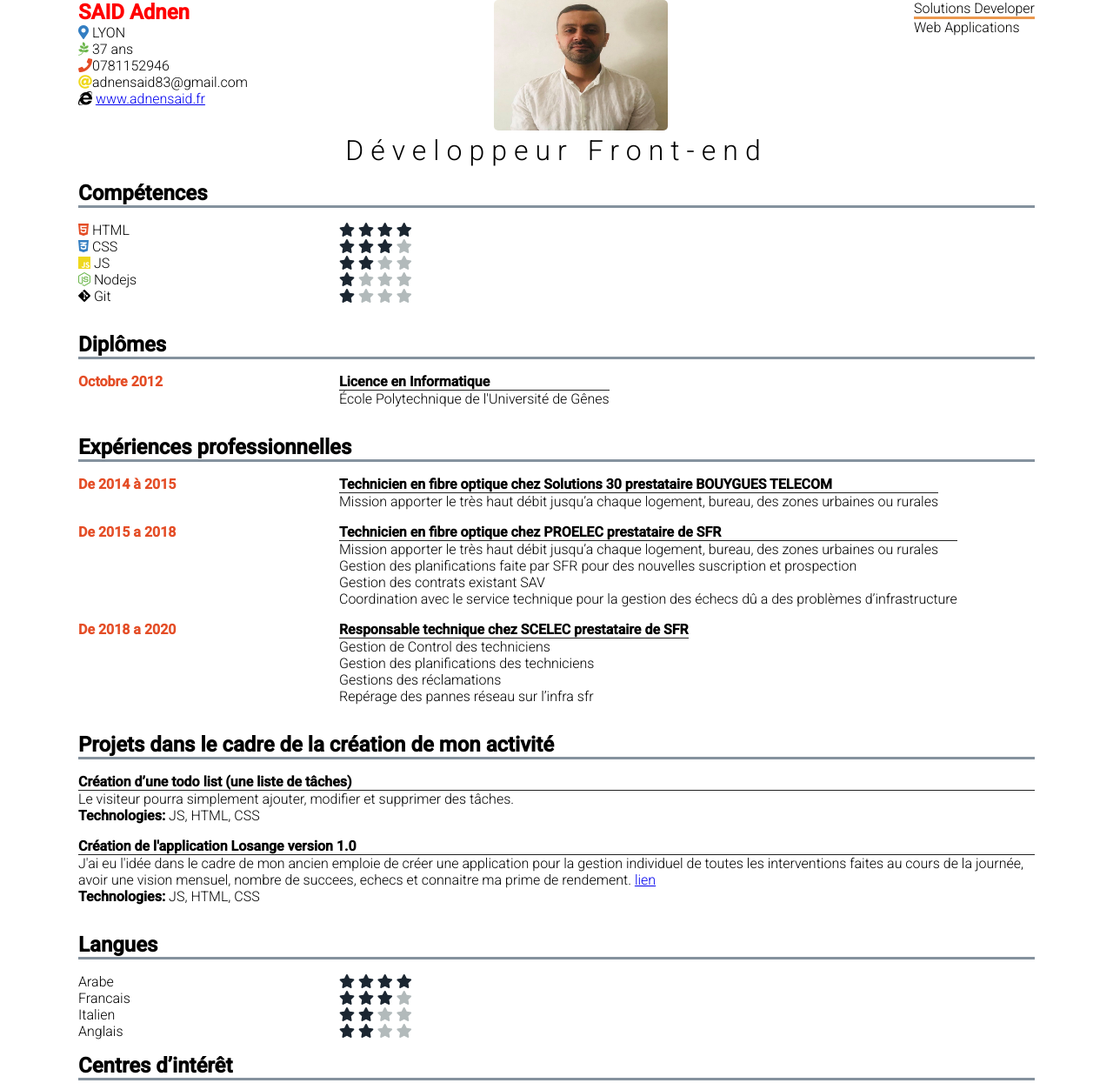
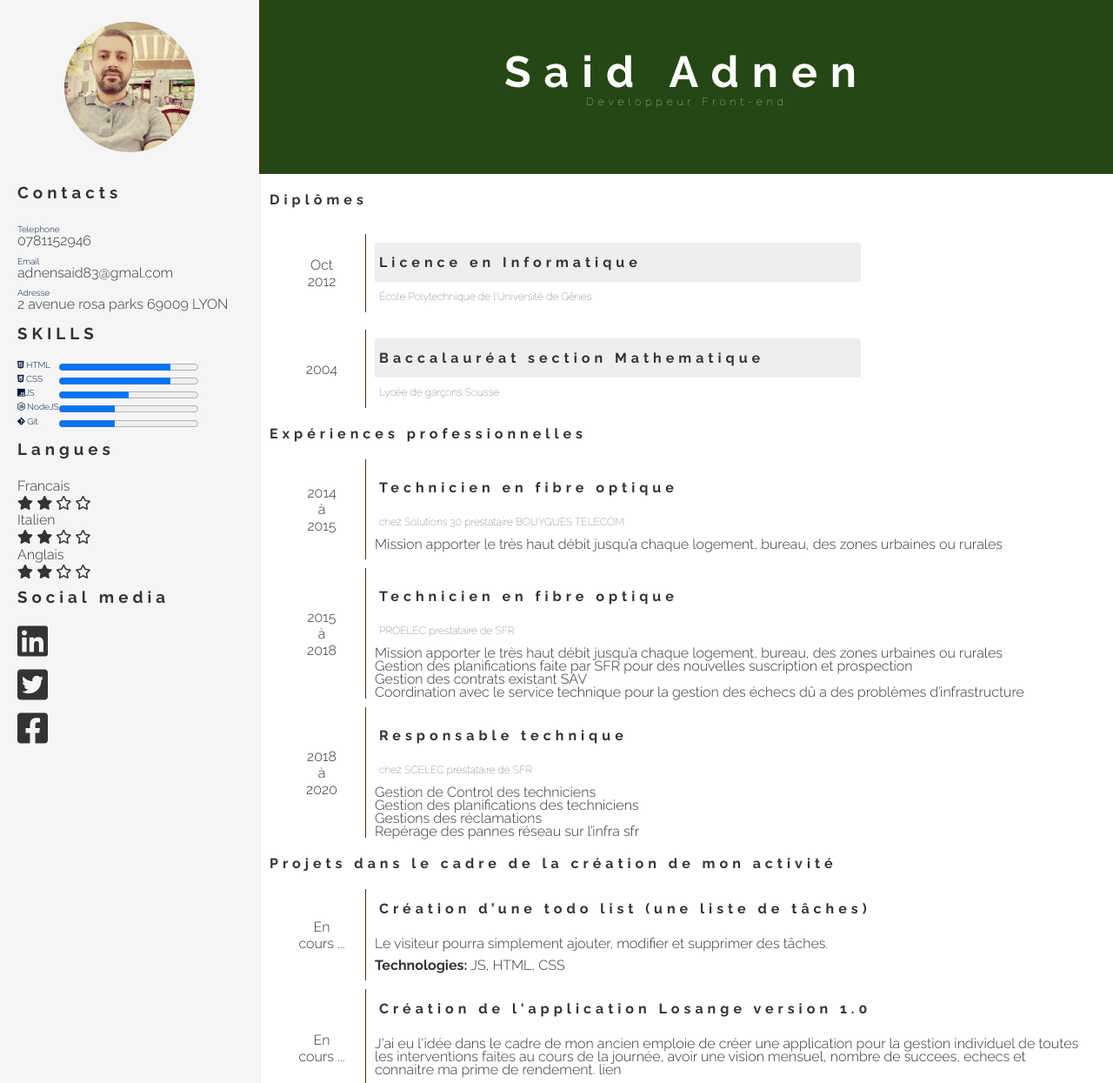
Before and after one commit to adnensaid/cv-adnen, a website: page index.html in a window 1280 px wide. Shown: the top 1245 px of the page at 87% size. Drawn offline with Linux system fonts and the light colour scheme.

Commit message:
version 1.1

```diff
--- a/index.html
+++ b/index.html
@@ -4,128 +4,163 @@
   <meta charset="UTF-8">
   <meta name="viewport" content="width=device-width, initial-scale=1.0">
   <link rel="stylesheet" href="https://pro.fontawesome.com/releases/v5.10.0/css/all.css" integrity="sha384-AYmEC3Yw5cVb3ZcuHtOA93w35dYTsvhLPVnYs9eStHfGJvOvKxVfELGroGkvsg+p" crossorigin="anonymous"/>
-  <link href="https://fonts.googleapis.com/css2?family=Roboto:ital,wght@0,100;0,300;0,400;0,500;1,100&display=swap" rel="stylesheet">
-
+  <link href="https://fonts.googleapis.com/css2?family=Raleway:wght@100;300;700&display=swap" rel="stylesheet">
+  <link rel="stylesheet" href="./css/varaibles.css">
   <link rel="stylesheet" href="./css/style.css">
   <title>CV - Adnen</title>
 </head>
 <body>
-  <header>
-    <div class="Info">
-      <h2 class="nom">SAID Adnen</h2>
-      <p class="ville"> <i class="fas fa-map-marker-alt"></i> LYON</p>
-      <p class="age"><i class="fab fa-pagelines"></i> 37 ans</p>
-      <p class="tel"><i class="fas fa-phone"></i>0781152946</p>
-      <p class="email"><i class="fas fa-at"></i>adnensaid83@gmail.com</p>
-      <p class="site"><i class="fab fa-internet-explorer"></i> <a href="http://www.adnensaid.fr">www.adnensaid.fr</a></p>
-    </div>
-    <div class="photo">
-      <img src="./img/adnen.jpg" alt="">
-    </div>
-    <div class="certif">
-      <p class="underlinex2">Solutions Developer</p>
-      <p>Web Applications</p>
+  <div class="container">
+    <header class="header">
+      <section class="photo">
+        <img src="./img/adnensaid.jpg" alt="">
+      </section>
+      <div class="job">
+        <h1>Said Adnen</h1>
+        <p>Developpeur Front-end</p>
       </div>
     </header>
-  <div class="content">
-    <div class="titre">
-      <h1>Développeur Front-end</h1>
+    <div class="body">
+      <aside>
+        <section class="contacts">
+          <h1 class="section-titre">Contacts</h1>
+          <div class="section-content">
+            <div>
+              <p class="label">Telephone</p>
+              <p>0781152946</p>
             </div>
-    <div class="competences">
-      <h2 class="underlinex2">Compétences</h2>
-      <div class="contentComp">
-        <div class="lang">
-          <p><i class="fab fa-html5"></i>   HTML</p>
+            <div>
+              <p class="label">Email</p>
+              <p>adnensaid83@gmal.com</p>
+            </div>
+            <div>
+              <p class="label">Adresse</p>
+              <p>2 avenue rosa parks 69009 LYON</p>
+            </div>
+          </div>
+        </section>
+        <section class="skills">
+          <h1 class="section-titre">SKILLS</h1>
+          <div class="section-content">
+            <div class="skill-value">
+              <label for="HTML" class="label"><i class="fab fa-html5"></i> HTML</label>
+              <progress max="100" value="80">80</progress>
+            </div>
+            <div class="skill-value">
+              <label for="CSS" class="label"><i class="fab fa-css3-alt"></i> CSS</label>
+              <progress max="100" value="80">80</progress>
+            </div>
+            <div class="skill-value">
+              <label for="JS" class="label"><i class="fab fa-js"></i>JS</label>
+              <progress max="100" value="50">50</progress>
+            </div>
+            <div class="skill-value">
+              <label for="Nodejs" class="label"><i class="fab fa-node-js"></i> NodeJS</label>
+              <progress max="100" value="40">40</progress>
+            </div>
+            <div class="skill-value">
+              <label for="git" class="label"><i class="fab fa-git-alt"></i> Git</label>
+              <progress max="100" value="40">20</progress>
+            </div>
+          </div>
+        </section>
+        <section class="langues">
+          <h1 class="section-titre">Langues</h1>
+          <div class="section-content">
             <div class="star">
+              <p>Francais</p>
               <i class="fas fa-star dark"></i>
               <i class="fas fa-star dark"></i>
+              <i class="far fa-star"></i>
+              <i class="far fa-star"></i>
+            </div>
+          </div>
+          <div class="section-content">
+            <div class="star">
+              <p>Italien</p>
               <i class="fas fa-star dark"></i>
               <i class="fas fa-star dark"></i>
+              <i class="far fa-star"></i>
+              <i class="far fa-star"></i>
             </div>
           </div>
-          <div class="lang">
-          <p><i class="fab fa-css3-alt"></i> CSS</p>
+          <div class="section-content">
             <div class="star">
+              <p>Anglais</p>
               <i class="fas fa-star dark"></i>
               <i class="fas fa-star dark"></i>
-            <i class="fas fa-star dark"></i>
-            <i class="fas fa-star"></i>
+              <i class="far fa-star"></i>
+              <i class="far fa-star"></i>
             </div>
           </div>
-          <div class="lang">
-          <p><i class="fab fa-js"></i> JS</p>
-          <div class="star">
-            <i class="fas fa-star dark"></i>
-            <i class="fas fa-star dark"></i>
-            <i class="fas fa-star"></i>
-            <i class="fas fa-star"></i>
+        </section>
+        <section class="social-media">
+          <h1 class="section-titre">Social media</h1>
+          <div class="section-content">
+          <div><a href="#"><i class="fab fa-linkedin"></i></a></div>
+          <div><i class="fab fa-twitter-square"></i></div>
+          <div><i class="fab fa-facebook-square"></i></div>
           </div>
-
-          </div>
-          <div class="lang">
-            <p><i class="fab fa-node-js"></i> Nodejs</p>
-            <div class="star">
-              <i class="fas fa-star dark"></i>
-              <i class="fas fa-star"></i>
-              <i class="fas fa-star"></i>
-              <i class="fas fa-star"></i>
+        </section>
+      </aside>
+      <div class="main">
+        <div class="diplome">
+          <h1 class="diplome-titre">Diplômes</h1>
+          <div class="content-diplome">
+            <div class="date">Oct <br>  2012</div>
+            <div class="licence underline-left">
+              <p class="titre box-backgroud">Licence en Informatique</p>
+              <p class="adresse">École Polytechnique de l'Université de Gênes</p>
             </div>
           </div>
-         <div class="lang">
-          <p><i class="fab fa-git-alt"></i> Git</p>
-          <div class="star">
-            <i class="fas fa-star dark"></i>
-            <i class="fas fa-star"></i>
-            <i class="fas fa-star"></i>
-            <i class="fas fa-star"></i>
-          </div>
-       </div>
-      </div>
-    </div>
-    <div class="diplome">
-      <h2 class="underlinex2">Diplômes</h2>
-      <div class="contentDiplome">
-        <p class="date">Octobre 2012</p>
-        <div class="licence">
-          <h4 class="underline">Licence en Informatique</h4>
-          <p>École Polytechnique de l'Université de Gênes</p>
+          <div class="content-diplome">
+            <div class="date">2004</div>
+            <div class="licence underline-left">
+              <p class="titre box-backgroud">Baccalauréat section Mathematique</p>
+              <p class="adresse">Lycée de garçons Sousse</p>
             </div>
           </div>
         </div>
         <div class="experiences">
-      <h2 class="underlinex2">Expériences professionnelles</h2>
-      <div class="contentExperience">
-        <p class="date">De 2014 à 2015</p>
-        <div>
-          <h4 class="underline">Technicien en fibre optique chez Solutions 30 prestataire BOUYGUES TELECOM</h4>
+          <h1 class="titre">Expériences professionnelles</h2>
+          <div class="content-diplome">
+            <div class="date">2014 <br>à<br>2015</div>
+            <div class="licence underline-left">
+              <p class="titre">Technicien en fibre optique </p>
+              <p class="adresse">chez Solutions 30 prestataire BOUYGUES TELECOM</p>
               <p>Mission apporter le très haut débit jusqu’a chaque logement, bureau, des zones urbaines ou rurales</p>
             </div>
           </div>
-      <div class="contentExperience">
-        <p class="date">De 2015 a 2018</p>
+          <div class="content-diplome">
+            <div class="date">2015 <br> à <br> 2018</div>
+            <div class="licence underline-left">
+              <p class="titre">Technicien en fibre optique </p>
+              <p class="adresse">PROELEC prestataire de SFR</p>
               <div>
-          <h4 class="underline">Technicien en fibre optique chez PROELEC prestataire de SFR</h4>
-          <p>
                 <ul>
-              <li>Mission apporter le très haut débit jusqu’a chaque logement, bureau, des zones urbaines ou rurales</li>
+                  <li>Mission apporter le très haut débit jusqu’a chaque logement, bureau, des zones urbaines
+                    ou rurales</li>
                   <li>
                 Gestion des planifications faite par SFR pour des nouvelles suscription et prospection
                   </li>
                   <li>
                     Gestion des contrats existant SAV
+
                   </li>
                   <li>
-                Coordination avec le service technique pour la gestion des échecs dû a des problèmes d’infrastructure
+                    Coordination avec le service technique
+                    pour la gestion des échecs dû a des problèmes d’infrastructure
                   </li>
                 </ul>
-          </p>
               </div>
             </div>
-
-      <div class="contentExperience">
-        <p class="date">De 2018 a 2020</p>
+          </div>
+          <div class="content-diplome">
+            <div class="date">2018 <br> à <br> 2020</div>
+            <div class="licence underline-left">
+              <p class="titre" class="underline">Responsable technique </p>
+              <p class="adresse">chez SCELEC prestataire de SFR</p>
               <div>
-          <h4 class="underline">Responsable technique chez SCELEC prestataire de SFR</h4>
                 <ul>
                 <li>
                   Gestion de Control des techniciens
@@ -143,15 +178,22 @@
             </div>
             </div>
           </div>
-    <div class="projetPerso">
-      <h2 class="underlinex2">Projets dans le cadre de la création de mon activité</h2>
-      <div class="contentProjet">
-        <h4 class="underline">Création d’une todo list (une liste de tâches)</h4>
+        </div>
+
+        <div class="projet-perso">
+          <h1 class="titre">Projets dans le cadre de la création de mon activité</h1>
+          <div class="content-diplome">
+            <div class="date">En <br> cours ...</div>
+            <div class="licence underline-left">
+              <div class="titre">Création d’une todo list (une liste de tâches)</div>
                 <p>Le visiteur pourra simplement ajouter, modifier et supprimer des tâches.</p>
                 <p><strong>Technologies: </strong>JS, HTML, CSS</p>
               </div>
-      <div class="contentProjet">
-        <h4 class="underline">Création de l'application Losange version 1.0</h4>
+            </div>
+            <div class="content-diplome">
+              <div class="date">En <br> cours ... </div>
+              <div class="licence underline-left">
+                <div class="titre">Création de l'application Losange version 1.0</div>
                 <p>J'ai eu l'idée dans le cadre de mon ancien emploie de créer une application pour la gestion individuel
                   de toutes les interventions faites au cours de la journée, avoir une vision mensuel, nombre de succees, echecs et
                   connaitre ma prime de rendement.
@@ -160,59 +202,12 @@
                 <p><strong>Technologies: </strong>JS, HTML, CSS</p>
               </div>
             </div>
-    <div class="langues">
-      <h2 class="underlinex2">Langues</h2>
-      <div class="contentLangues">
-        <div class="lang">
-          <p>Arabe</p>
-          <div class="star">
-            <i class="fas fa-star dark"></i>
-            <i class="fas fa-star dark"></i>
-            <i class="fas fa-star dark"></i>
-            <i class="fas fa-star dark"></i>
+        </div>
+
+
       </div>
     </div>
-        <div class="lang">
-          <p>Francais</p>
-          <div class="star">
-            <i class="fas fa-star dark"></i>
-            <i class="fas fa-star dark"></i>
-            <i class="fas fa-star dark"></i>
-            <i class="fas fa-star"></i>
   </div>
-        </div>
-        <div class="lang">
-          <p>Italien</p>
-          <div class="star">
-            <i class="fas fa-star dark"></i>
-            <i class="fas fa-star dark"></i>
-            <i class="fas fa-star"></i>
-            <i class="fas fa-star"></i>
-          </div>
-        </div>
-        <div class="lang">
-          <p>Anglais</p>
-          <div class="star">
-            <i class="fas fa-star dark"></i>
-            <i class="fas fa-star dark"></i>
-            <i class="fas fa-star"></i>
-            <i class="fas fa-star"></i>
-          </div>
-        </div>
-      </ul>
-    </div>
-    <div class="interet">
-      <h2 class="underlinex2">
-        Centres d’intérêt
-      </h2>
-      <ul class="contentInteret">
-        <li>Foot</li>
-        <li>musique</li>
-        <li>jeux video</li>
-        <li>Inventions et technologies</li>
-        <li>Cinéma</li>
-      </ul>
-    </div>
-  </div>
+
 </body>
 </html>
--- /dev/null
+++ b/scss/_base.scss
@@ -0,0 +1,33 @@
+html{
+  font-size: 62.5%;
+}
+body{
+  font-family: var(--font-family);
+  color: var(--text);
+  font-size: 1.6rem;
+}
+
+p{
+  margin: 1rem 0;
+}
+h1,
+h2,
+h3,
+h4,
+h5,
+h6{
+  margin: 1rem 0 2rem 0;
+}
+ul{
+  list-style: none;
+}
+a{
+  text-decoration: none;
+  color: var(--text);
+}
+img{
+  max-width: 100%;
+}
+.underline-left{
+  border-left: 1px solid var(--light);
+}
--- /dev/null
+++ b/scss/_reset.scss
@@ -0,0 +1,5 @@
+*{
+  margin: 0;
+  padding: 0;
+  box-sizing: border-box;
+}
--- a/scss/style.scss
+++ b/scss/style.scss
@@ -1,128 +1,147 @@
-*{
-  box-sizing: border-box;
-  margin: 0;
-  padding: 0;
+@import "reset";
+@import "base";
+
+.box-backgroud{
+  background: #eee;
 }
-html, body{
-  display: block;
-  margin: auto;
-  width: 1100px;
+.container{
   height: 100vh;
-  font-family: 'Roboto', sans-serif;
-  font-weight: 300;
+  display: flex;
+  flex-direction: column;
 }
 /*
-generique
+***** **** HEADER ****  ******
 */
-ul{
-  list-style: none;
+.header{
+  background: var(--sidebar);
+  display: flex;
+  flex-flow: row nowrap;
+
 }
-.nom{
-  font-weight: 700;
-  color: red;
+.photo{
+  flex: 0 0 300px;
+  border-right:2px solid var(--border);
+  min-height: 200px;
+  display: flex;
+  flex-direction: column;
+  align-items: center;
+  justify-content: center;
+
+  img{
+    width: 150px;
+    height: 150px;
+    border-radius: 50%;
+    border: 0px solid var(--border);
   }
-.underline{
-  border-bottom: 1px solid #222;
 }
-.underlinex2{
-  border-bottom: 3px solid #85929E;
+.job{
+  background: var(--primary);
+  flex: auto;
+  color: white;
+  display: flex;
+  flex-direction: column;
+  justify-content: center;
+  align-items: center;
+  line-height: 0.5rem;
+  h1{
+    letter-spacing: 1.5rem;
+    font-size: 5rem;
   }
-.certif .underlinex2{
-  border-bottom: 3px solid #EB984E  ;
+  p{
+    font-weight: 100;
+    font-size: 1.2rem;
+    letter-spacing: 0.5rem;
+  }
 }
 /*
-icone
+BODY
 */
-.fa-html5, .fa-phone{
-  color: #e44d26;
+.fa-linkedin, .fa-twitter-square, .fa-facebook-square{
+  font-size: 4rem;
 }
-.fa-css3-alt, .fa-map-marker-alt{
-  color: #337ec2;
+.body{
+  display: flex;
+  flex-flow: row nowrap;
+  aside{
+    padding: 0 2rem;
+    background: var(--sidebar);
+    border-right: 0.5px solid #eee;
+    flex: 0 0 300px;
+    display: flex;
+    flex-direction: column;
+    align-items: flex-start;
+    justify-content: stretch;
+    .social-media .section-content div{
+      margin: 1rem 0;
     }
-.fa-js, .fa-at{
-  color: #efd81d;
+    .social-media .section-content div:hover{
+      background: #eee;
+      cursor: pointer;
     }
-.fa-node-js, .fa-pagelines{
-  color: #6cb64c;
-}
-.date{
-  font-weight: bold;
-  color:#e44d26;
-}
-h1,
-h2,
-h3,
-h4,
-h5{
-  margin: 0;
-  padding: 0;
-}
-/*
-header
-*/
-img{
-  width: 200px;
-  height: 150px;
-  border-radius: 5px;
-}
-header{
-  padding-top: 0rem;
+    .skill-value{
       display: flex;
       flex-flow: row nowrap;
       justify-content: space-between;
     }
-.titre{
-  text-align: center;
+    .section-titre{
+      font-weight: 700;
       letter-spacing: 0.5rem;
     }
-.titre h1{
-  font-weight: 300;
+    .section-content{
+      div{
+        line-height: 0.2em;
+        padding: 0.01rem 0;
       }
-/*
-content
-*/
-.content{
-  display: flex;
-  flex-flow: column;
-
+      .label{
+        color: var(--dark);
+        font-size: 1rem;
       }
-.competences, .diplome, .experiences, .projetPerso, .langues, .interet, .projetPerso{
-  padding: 1rem 0;
     }
-.contentComp, .contentDiplome, .contentExperience, .contentLangues, .contentInteret, .contentProjet{
-  padding-top: 1rem;
   }
-
-.contentComp{
-  display: flex;
-  flex-direction: column;
-}
-.lang{
-  display: flex;
-  flex-flow: wrap nowrap;
-}
-.lang p, .contentDiplome > p, .contentExperience > p{
-  min-width: 300px;
-}
-i.fa-star{
-  color: #B2BABB;
-}
-i.dark{
-  color: #1B2631;
 }
 
 /*
-diplomes
+main
 */
+.main{
+  padding:1rem;
+  display: flex;
+  flex-direction: column;
   .diplome{
     display: flex;
     flex-direction: column;
+    max-width: 700px;
   }
-.contentDiplome{
+  .diplome-titre, .titre{
+    font-weight: 700;
+    font-size: 1.6rem;
+    letter-spacing: 0.5rem;
+  }
+  .content-diplome{
+    margin: 1rem;
     display: flex;
-  flex-flow: wrap nowrap;
+    flex-flow: row nowrap;
+    align-items: center;
+    .date{
+      flex: 0 0 100px;
+      text-align: center;
     }
-.contentExperience{
-  display: flex;
-  flex-flow: wrap nowrap;
+    .licence{
+      flex: auto;
+      padding: 0 1rem;
+      line-height: 1.5rem;
+      .titre{
+        border-radius: 1px;
+        padding: 1.5rem 0.5rem;
+        letter-spacing: 0.5rem;
       }
+      .adresse{
+        font-weight: 100;
+        font-size: 1.2rem;
+        padding: 0 0.5rem;
+
+      }
+    }
+
+  }
+}
--- /dev/null
+++ b/scss/varaibles.scss
@@ -0,0 +1,11 @@
+:root{
+  --font-family: 'Raleway', sans-serif;
+  --light:#473714;
+  --primary:#254714;
+  --secondary:#2f581a;
+  --dark:#011741;
+  --text:#333333;
+  --background:#ffffff;
+  --sidebar:#f5f5f5;
+  --border:#473714;
+}
```
Also changed, not shown: css/style.css, css/varaibles.css (added), img/adnensaid.jpg (added). Lines whose indentation alone changed are shown as unchanged.
